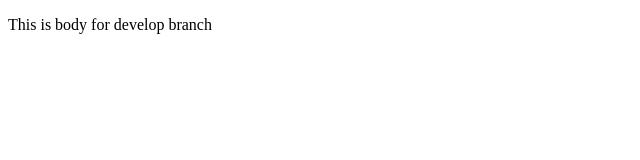
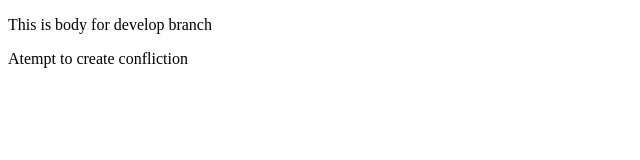
Before and after one commit to gladiator7/TodoApp, a plain HTML site: page index.html in a window 1280 px wide. Shown: the whole page, without its empty margins (0-640 px from the left). Drawn offline with Linux system fonts and the light colour scheme.

Commit message:
merge coflict attempt

```diff
--- a/index.html
+++ b/index.html
@@ -9,5 +9,6 @@
 
 <body>
 <p>This is body for develop branch</p>
+<p>Atempt to create confliction</p>
 </body>
 </html>
```
